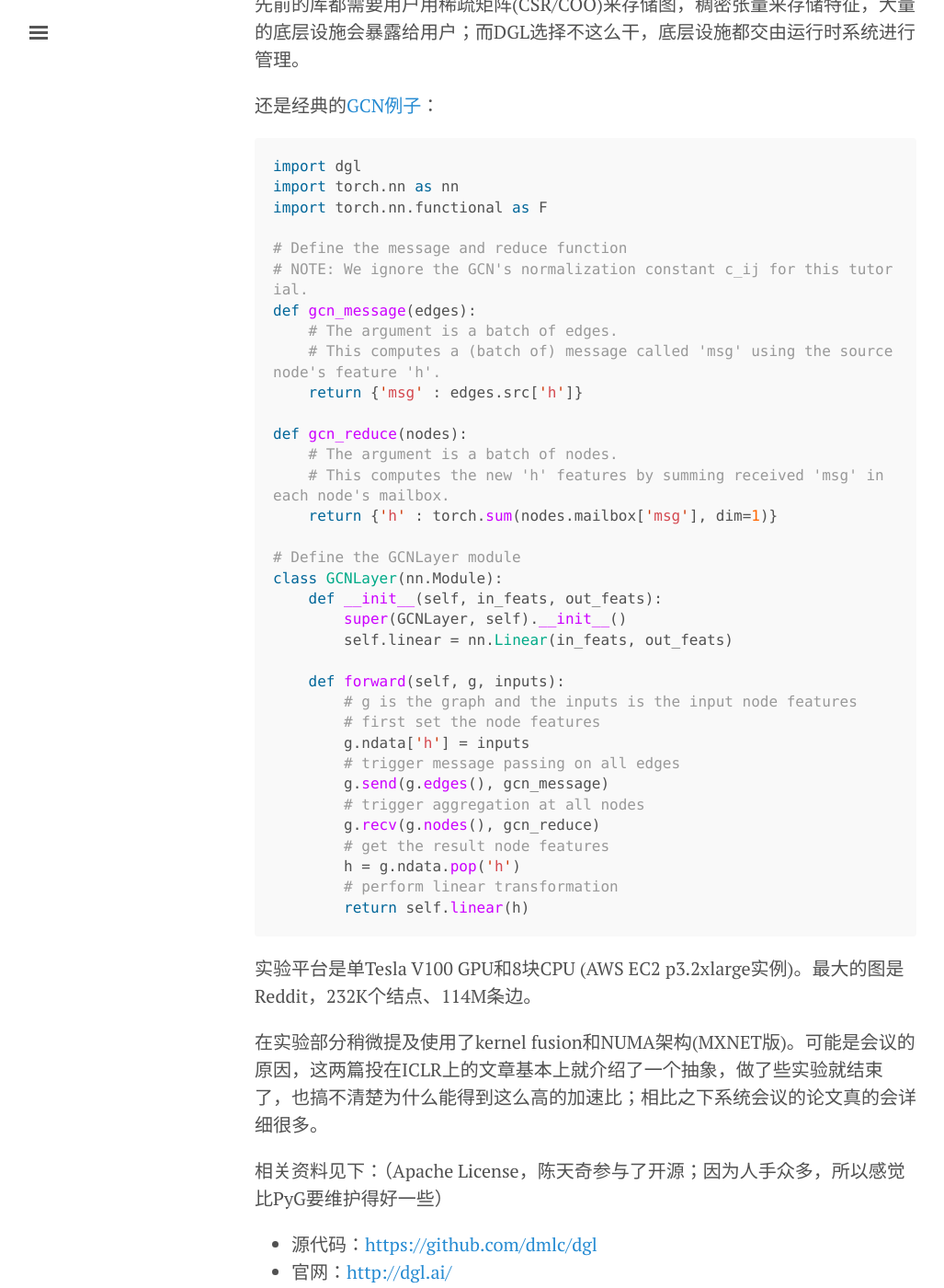
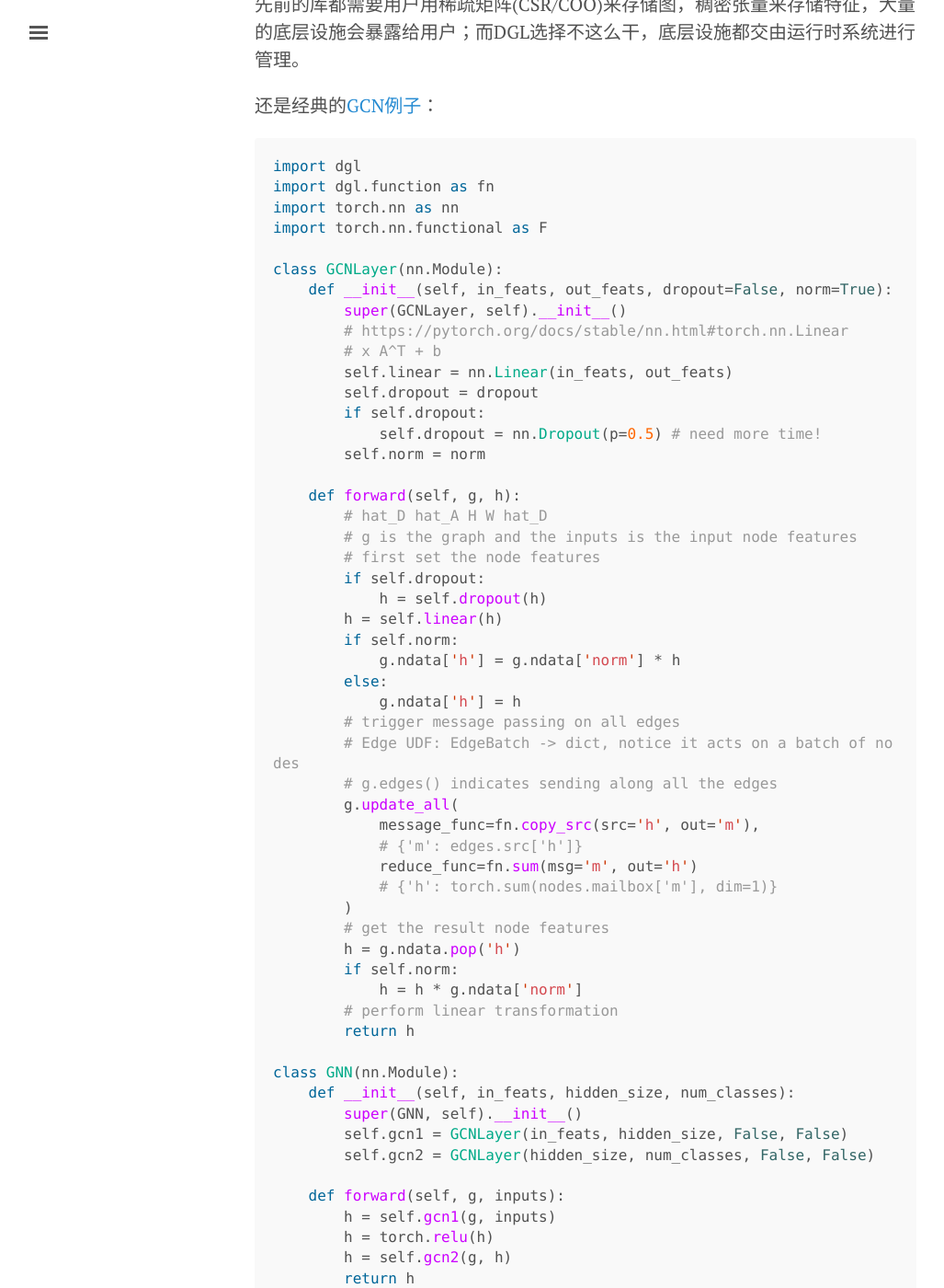
Before and after one commit to Ewenwan/chhzh123.github.io, a Jekyll site: the page built from _posts/2020-03-04-gnn-frameworks.md, in a window 1280 px wide and 1400 px high, scrolled down 4046 px. Shown: the whole window at 92% size, without its empty margins (3-1030 px from the left). Built offline with Jekyll 4.4.1, drawn with Linux system fonts in a browser that asks for light colours; nearby versions of some CDN libraries; formulas are drawn with MathJax 3; comment, search, counter and statistics services are not loaded; some of the changed text lies outside the part shown.

Commit message:
[blog] Add more insights

````diff
--- a/_posts/2020-03-04-gnn-frameworks.md
+++ b/_posts/2020-03-04-gnn-frameworks.md
@@ -119,44 +119,66 @@
 
 ```python
 import dgl
+import dgl.function as fn
 import torch.nn as nn
 import torch.nn.functional as F
 
-# Define the message and reduce function
-# NOTE: We ignore the GCN's normalization constant c_ij for this tutorial.
-def gcn_message(edges):
-    # The argument is a batch of edges.
-    # This computes a (batch of) message called 'msg' using the source node's feature 'h'.
-    return {'msg' : edges.src['h']}
+class GCNLayer(nn.Module):
+    def __init__(self, in_feats, out_feats, dropout=False, norm=True):
+        super(GCNLayer, self).__init__()
+        # https://pytorch.org/docs/stable/nn.html#torch.nn.Linear
+        # x A^T + b
+        self.linear = nn.Linear(in_feats, out_feats)
+        self.dropout = dropout
+        if self.dropout:
+            self.dropout = nn.Dropout(p=0.5) # need more time!
+        self.norm = norm
 
-def gcn_reduce(nodes):
-    # The argument is a batch of nodes.
-    # This computes the new 'h' features by summing received 'msg' in each node's mailbox.
-    return {'h' : torch.sum(nodes.mailbox['msg'], dim=1)}
+    def forward(self, g, h):
+        # hat_D hat_A H W hat_D
+        # g is the graph and the inputs is the input node features
+        # first set the node features
+        if self.dropout:
+            h = self.dropout(h)
+        h = self.linear(h)
+        if self.norm:
+            g.ndata['h'] = g.ndata['norm'] * h
+        else:
+            g.ndata['h'] = h
+        # trigger message passing on all edges
+        # Edge UDF: EdgeBatch -> dict, notice it acts on a batch of nodes
+        # g.edges() indicates sending along all the edges
+        g.update_all(
+            message_func=fn.copy_src(src='h', out='m'),
+            # {'m': edges.src['h']}
+            reduce_func=fn.sum(msg='m', out='h')
+            # {'h': torch.sum(nodes.mailbox['m'], dim=1)}
+        )
+        # get the result node features
+        h = g.ndata.pop('h')
+        if self.norm:
+            h = h * g.ndata['norm']
+        # perform linear transformation
+        return h
 
-# Define the GCNLayer module
-class GCNLayer(nn.Module):
-    def __init__(self, in_feats, out_feats):
-        super(GCNLayer, self).__init__()
-        self.linear = nn.Linear(in_feats, out_feats)
+class GNN(nn.Module):
+    def __init__(self, in_feats, hidden_size, num_classes):
+        super(GNN, self).__init__()
+        self.gcn1 = GCNLayer(in_feats, hidden_size, False, False)
+        self.gcn2 = GCNLayer(hidden_size, num_classes, False, False)
 
     def forward(self, g, inputs):
-        # g is the graph and the inputs is the input node features
-        # first set the node features
-        g.ndata['h'] = inputs
-        # trigger message passing on all edges
-        g.send(g.edges(), gcn_message)
-        # trigger aggregation at all nodes
-        g.recv(g.nodes(), gcn_reduce)
-        # get the result node features
-        h = g.ndata.pop('h')
-        # perform linear transformation
-        return self.linear(h)
+        h = self.gcn1(g, inputs)
+        h = torch.relu(h)
+        h = self.gcn2(g, h)
+        return h
 ```
 
 实验平台是单Tesla V100 GPU和8块CPU (AWS EC2 p3.2xlarge实例)。最大的图是Reddit，232K个结点、114M条边。
 
 在实验部分稍微提及使用了kernel fusion和NUMA架构(MXNET版)。可能是会议的原因，这两篇投在ICLR上的文章基本上就介绍了一个抽象，做了些实验就结束了，也搞不清楚为什么能得到这么高的加速比；相比之下系统会议的论文真的会详细很多。
+
+（不过复现了GCN的论文，确实是可以近似匹配到官方论文的结果，而且用我电脑跑CPU的速度似乎比GCN原始论文TensorFlow用GPU跑还要快？从侧面似乎说明DGL的速度非常快...）
 
 相关资料见下：（Apache License，陈天奇参与了开源；因为人手众多，所以感觉比PyG要维护得好一些）
 * 源代码：<https://github.com/dmlc/dgl>
````
Also changed, not shown: _posts/2020-02-10-gnn.md (+17 -4 lines), _posts/2020-02-24-graph-theory.md (+22 -0 lines).
